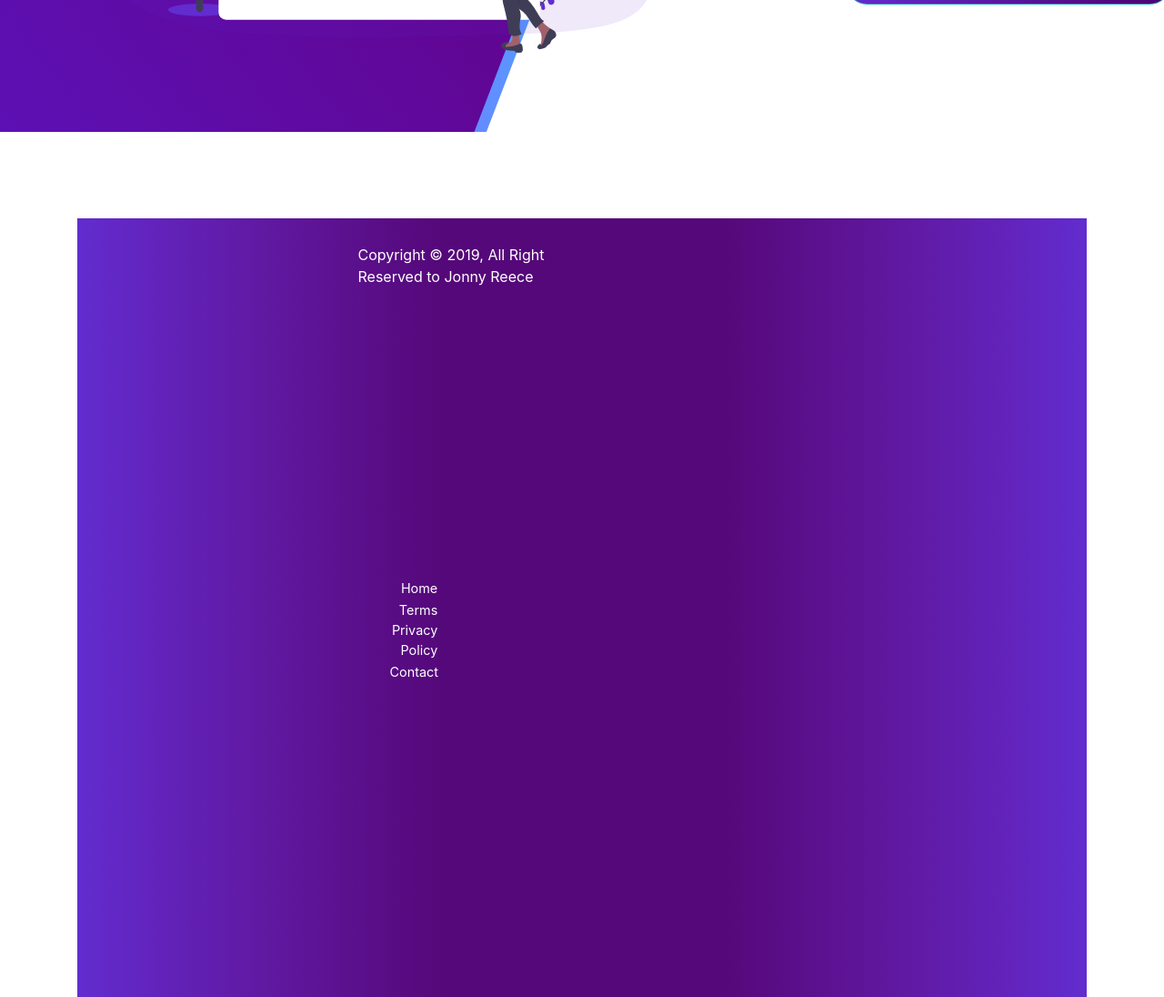
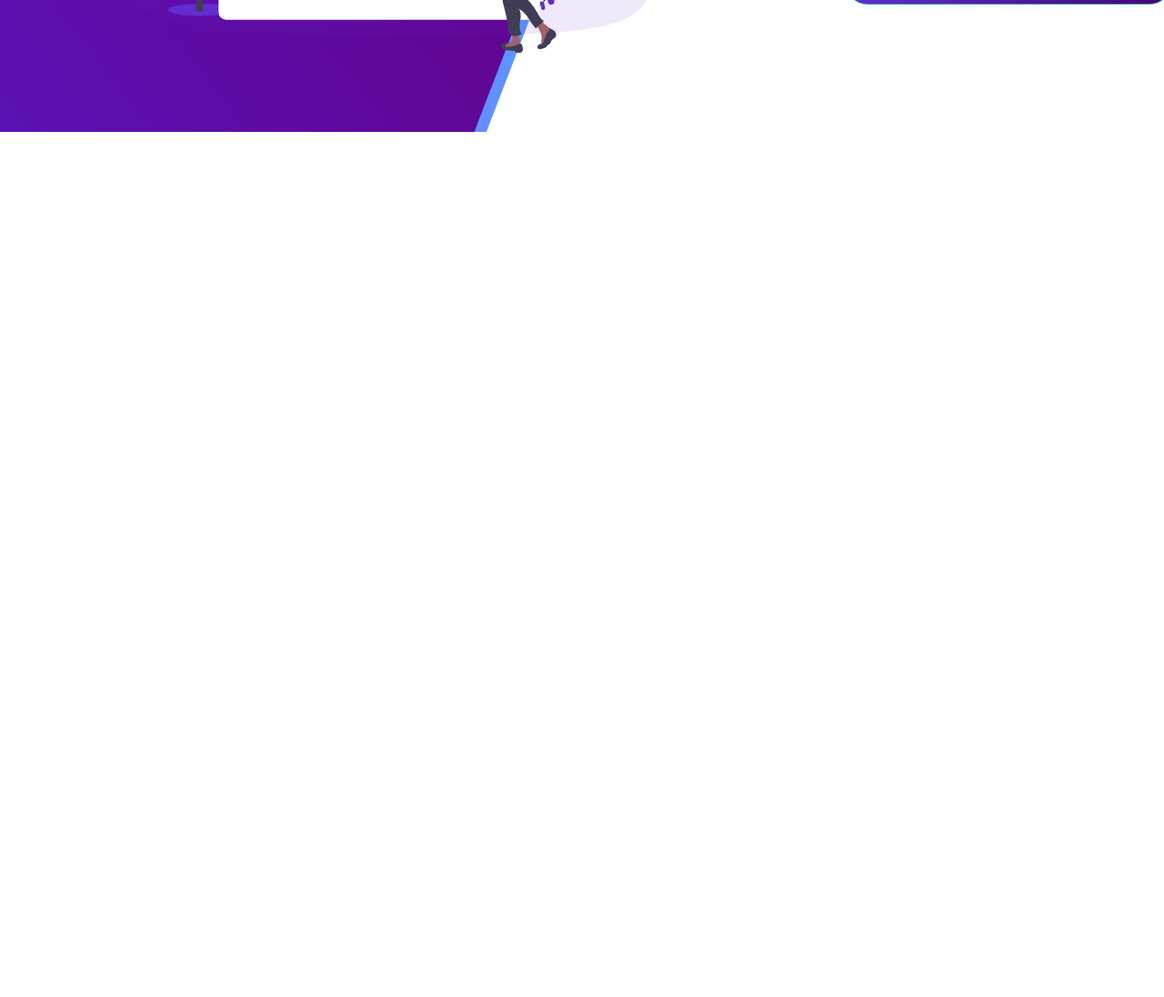
Before and after one commit to Hamad-Kashmiri-University/FabrikamLtd, a Django app: page /bookings/session/15/ in a window 1280 px wide. Shown: the part 655-1751 px from the top of the page at 91% size. After the commit the page ends 800 px from the top, so only its background shows below. Run offline with Django 3.2, Linux system fonts and the light colour scheme; a user stored in the database is signed in; data comes from the database, SQL or seed files in the repository; some libraries are stand-ins or nearby versions.

Commit message:
fixed bug

```diff
--- a/Bookings/Templates/Bookings/base.html
+++ b/Bookings/Templates/Bookings/base.html
@@ -88,34 +88,7 @@
     {% endif %}
     {% block content %}{% endblock %}
   </div>
-  <footer>
-    <div class="copyright">
-        <div class="container col-md-6">
-            <div class="row">
-                <span>Copyright © 2019, All Right Reserved to Jonny Reece</span>
-                <!-- End Col -->
-                <div class="col-md-6">
-                    <div class="copyright-menu">
-                        <ul>
-                            <li>
-                                <a href="#">Home</a>
-                            </li>
-                            <li>
-                                <a href="#">Terms</a>
-                            </li>
-                            <li>
-                                <a href="#">Privacy Policy</a>
-                            </li>
-                            <li>
-                                <a href="#">Contact</a>
-                            </li>
-                        </ul>
-                    </div>
-                </div>
-            </div>
-        </div>
-    </div>
-</footer>
+
 </body>
 
 </html>
```
